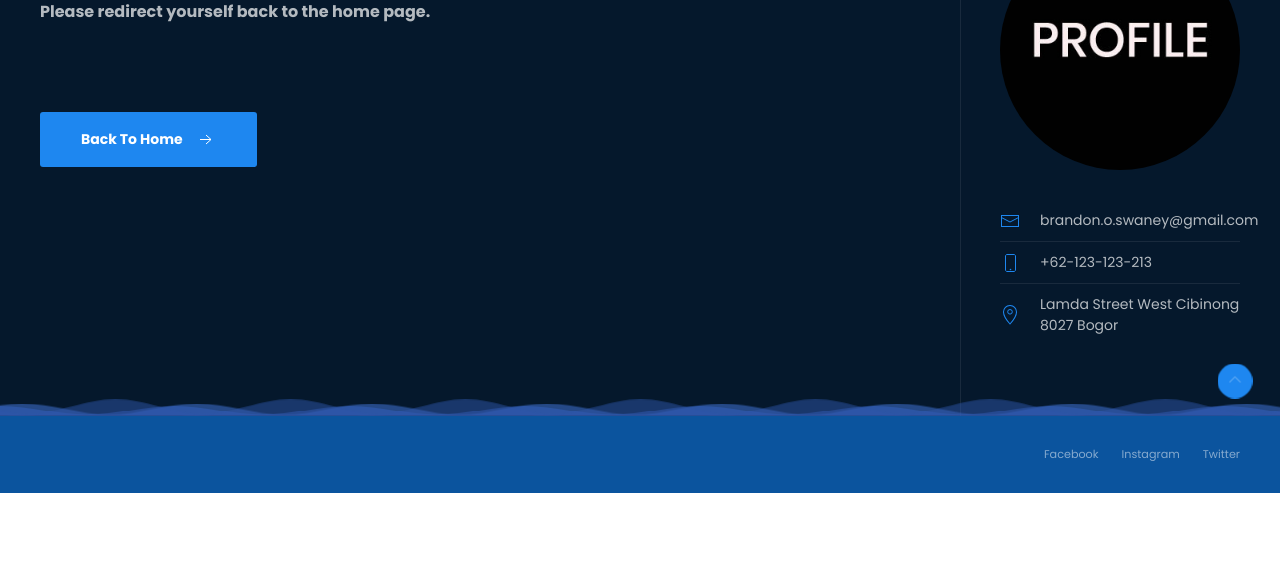
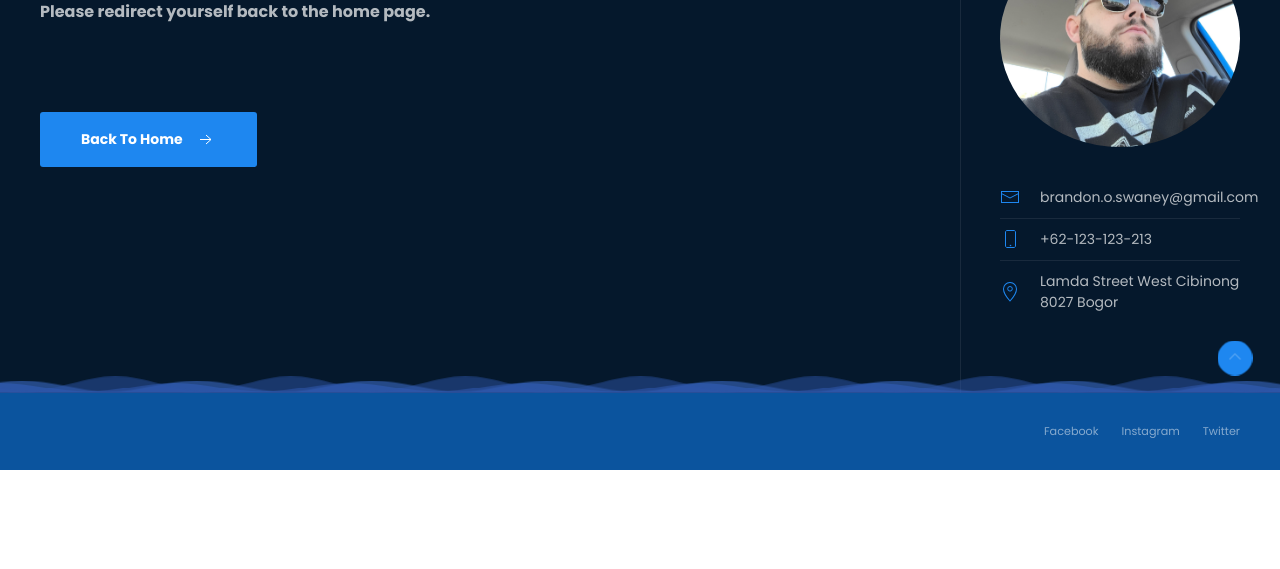
Before and after one commit to 2ShortGaming/2ShortGaming, a plain HTML site: page 2ShortGaming/contact.html in a window 1280 px wide. Shown: the part 231-800 px from the top of the page. Drawn offline with Linux system fonts and the light colour scheme.

Commit message:
added a photo
added a photo of me for the bottom of the page profile

```diff
--- a/2ShortGaming/contact.html
+++ b/2ShortGaming/contact.html
@@ -114,7 +114,7 @@
 
                     <div class=" uk-width-1-4@m yb-section-padding yb-contact-right">
                         <p class="uk-margin-medium-bottom uk-visible@m">
-                            <img src="src/img/empty.png" data-src="src/img/profile2.jpg" width="500" height="500" data-uk-img alt="" class="uk-border-circle" />
+                            <img src="/src/img/medup.jpg" data-src="/src/img/medup.jpg" width="500" height="500" data-uk-img alt="" class="uk-border-circle" />
                         </p>
                         <ul class="uk-list uk-list-divider uk-text-small yb-contact-mini">
                             <li class="uk-flex uk-flex-middle">
```
Also changed, not shown: 2ShortGaming/index.html (+1 -1 lines), 2ShortGaming/merchandise.html (+1 -1 lines), 2ShortGaming/src/img/medup.jpg (added), 2 other files.
